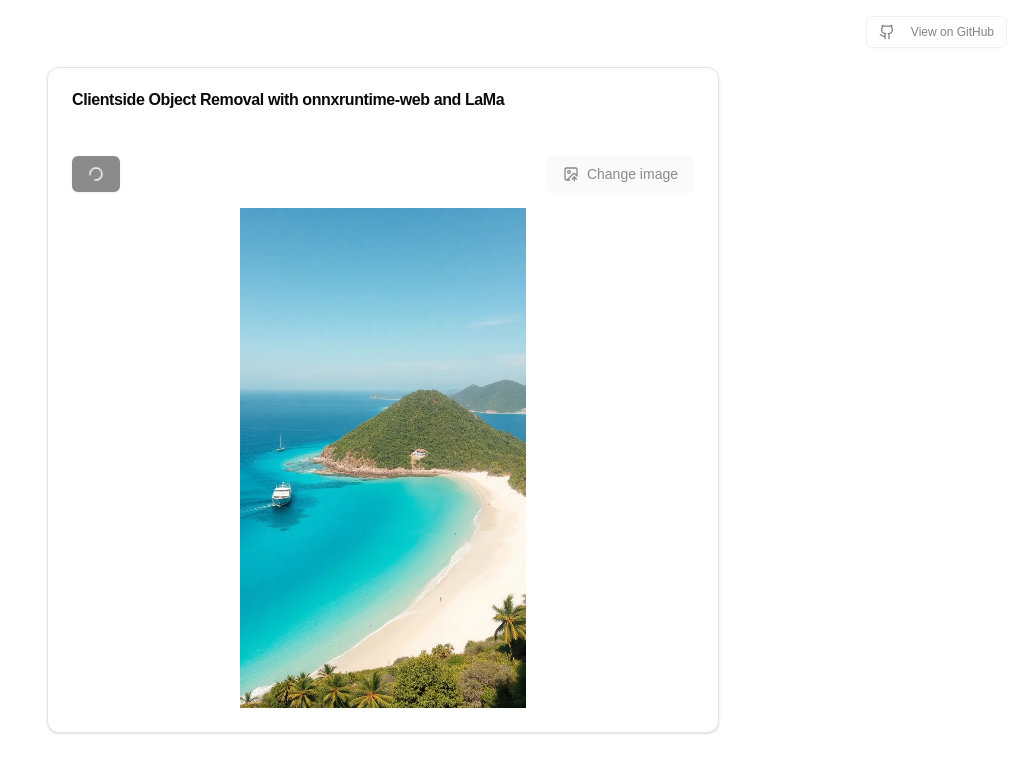
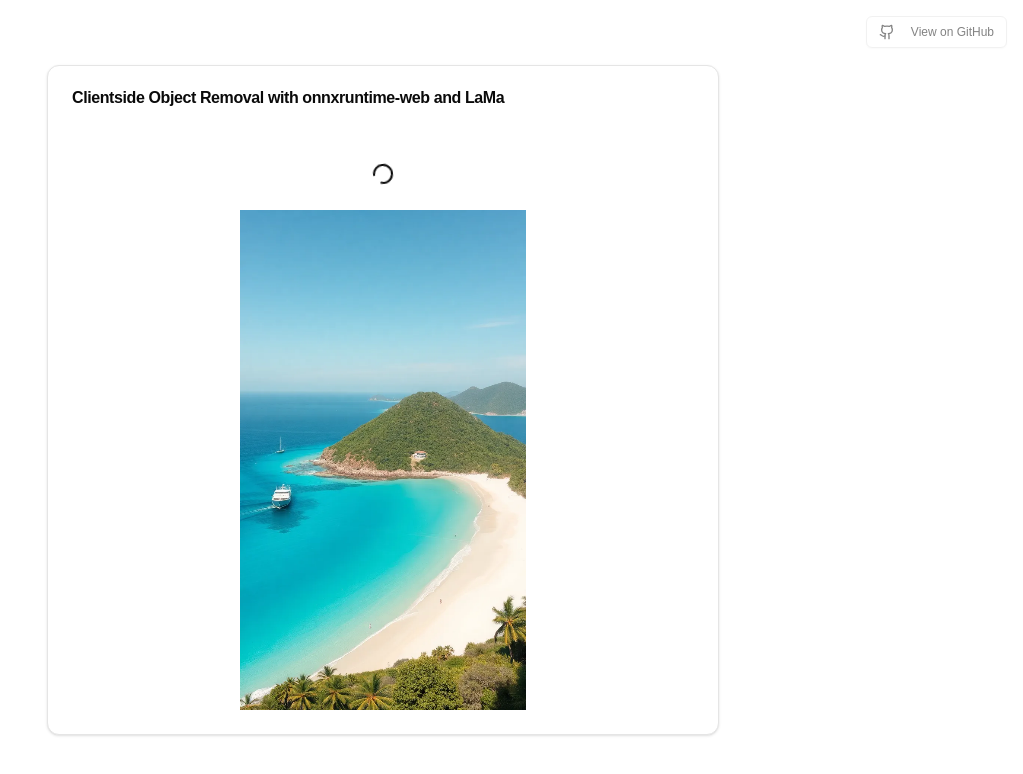
Before and after one commit to geronimi73/next-lama, a Next.js app: page / in a window 1280 px wide. Shown: the top 774 px of the page, without its empty margins (257-1280 px from the left). Built offline with nearby package versions, Linux system fonts and the light colour scheme.

Commit message:
Update page.jsx

```diff
--- a/app/page.jsx
+++ b/app/page.jsx
@@ -207,17 +207,14 @@ export default function Home() {
         </CardHeader>
         <CardContent>
           <div className="flex flex-col gap-4">
-            <div className="flex justify-between gap-4">
-              <Button onClick={removeClick} disabled={loading}>
+            <div className="flex justify-center gap-4 h-10">
               { loading
                 ? <p className="flex items-center gap-2">
                   <LoaderCircle className="animate-spin w-6 h-6" />
                   {status}
                 </p>
-                    : <p>Remove da ship</p>
+                : <Button onClick={()=>{fileInputEl.current.click()}} variant="secondary" disabled={loading}><ImageUp/> Change image</Button>
               }
-              </Button>
-              <Button onClick={()=>{fileInputEl.current.click()}} variant="secondary" disabled={loading}><ImageUp/> Change image</Button>
             </div>
             <div className="flex justify-center">
               <canvas
```
Lines whose indentation alone changed are shown as unchanged.
